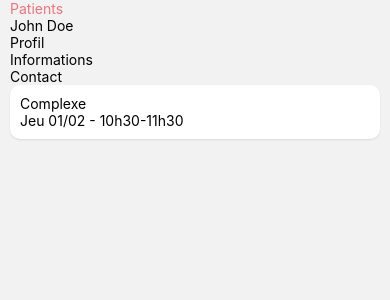
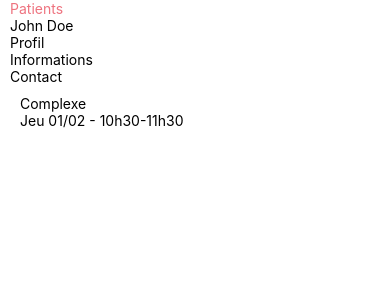
Before and after one commit to LouizD/j-test, a React Native app: screen /Home in a window 390 px wide. Shown: the top 300 px of the page. Built offline with nearby package versions, Linux system fonts and the light colour scheme.

Commit message:
style: create white var, add background color on home screen

```diff
--- a/src/_var.js
+++ b/src/_var.js
@@ -1,6 +1,7 @@
 const colors = {
   red1: "#EE737F",
-  red2: "#E87C87"
+  red2: "#E87C87",
+  white: "#FFF"
 }
 
 const dummyData = {
--- a/src/components/CardInfo/CardInfo.style.js
+++ b/src/components/CardInfo/CardInfo.style.js
@@ -1,12 +1,13 @@
 import React from 'react';
 import { StyleSheet, Dimensions, Platform } from 'react-native';
+import { colors } from '../../_var';
 
 const styleSheet = StyleSheet.create({
   card: {
     borderRadius: 10,
     backgroundColor: '#fff',
     padding: 10,
-    shadowColor: "#000",
+    shadowColor: colors.white,
     shadowOffset: {
       width: 0,
       height: 1,
--- a/src/screens/Home.style.js
+++ b/src/screens/Home.style.js
@@ -1,8 +1,10 @@
 import React from 'react';
 import { StyleSheet, Dimensions, Platform } from 'react-native';
+import { colors } from '../_var';
 
 const styleSheet = StyleSheet.create({
   container: {
+    backgroundColor: colors.white,
     flex: 1,
     width: Dimensions.get('window').width,
     height: Dimensions.get('window').height,
```
